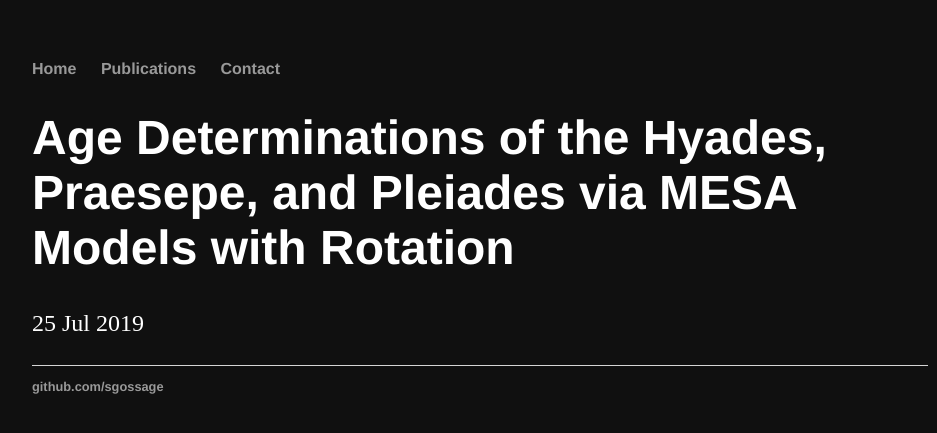
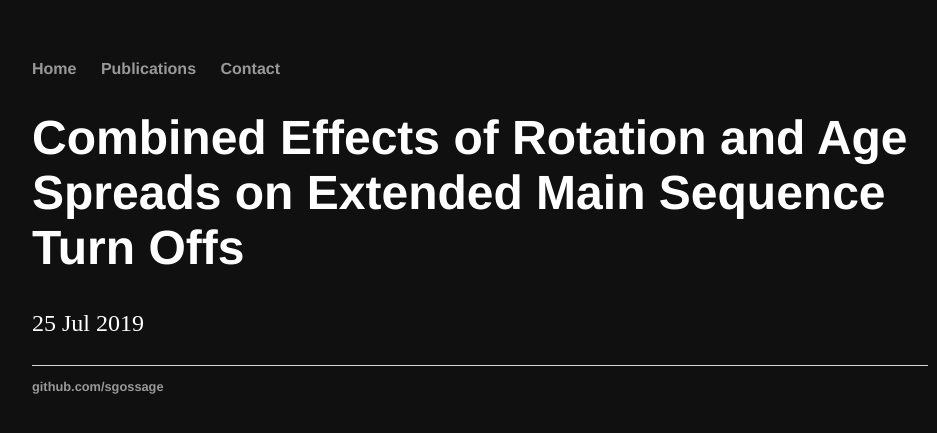
Before and after one commit to sgossage/sgossage.github.io, a Jekyll site: the page built from _posts/2019-07-25-test-post.md, in a window 1280 px wide. Shown: the top 433 px of the page, without its empty margins (160-1097 px from the left). Built offline with Jekyll 4.4.1, drawn with Linux system fonts in a browser that asks for light colours.

Commit message:
updated pub

```diff
--- a/_posts/2019-07-25-test-post.md
+++ b/_posts/2019-07-25-test-post.md
@@ -1,5 +1,5 @@
 ---
-title: Age Determinations of the Hyades, Praesepe, and Pleiades via MESA Models with Rotation
+title: Combined Effects of Rotation and Age Spreads on Extended Main Sequence Turn Offs
 layout: post
 date: 2019-07-25
 
```
